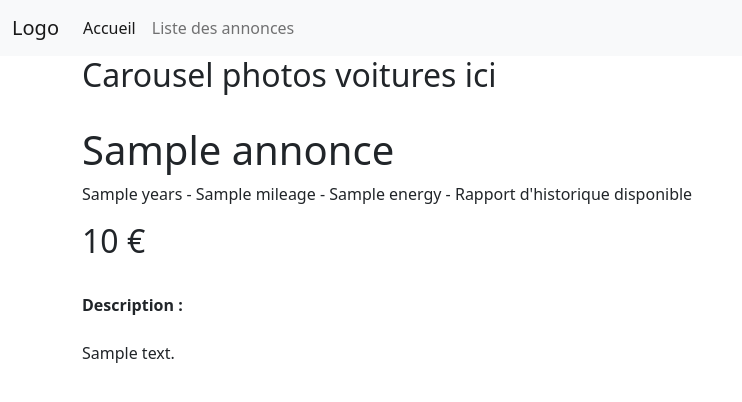
After one commit to Lykoleen/Garage_V_Parrot, a PHP site: template src/Views/annonces/lire.php in a window 1280 px wide. The commit adds this page. Shown: the top 402 px of the page, without its empty margins (0-742 px from the left). Run offline with PHP 8.4, Linux system fonts and the light colour scheme; the template is opened without the code that fills it: most values are stand-ins (such as "Sample title", 1, 10 or a date in 2020); some libraries are stand-ins or nearby versions.

Commit message:
📦 NEW: Ajout de la vue de lecture des annonces

```diff
--- a/src/Controllers/AdminController.php
+++ b/src/Controllers/AdminController.php
@@ -2,7 +2,6 @@
 
 namespace App\Controllers;
 
-use App\Models\AnnoncesModel;
 use App\Models\EmployesModel;
 use App\Core\Form;
 
@@ -13,7 +12,7 @@ class AdminController extends Controller
         // On vérifie si on est admin
         if(in_array('ROLE_EMPLOYE', $_SESSION['user']['roles']) || $this->isAdmin())
         {
-            $this->render('admin/index');
+            $this->render('employes/index');
         }
     }
 
--- /dev/null
+++ b/src/Views/annonces/lire.php
@@ -0,0 +1,21 @@
+<h2>Carousel photos voitures ici</h2>
+<br>
+
+<article>
+    <div class="enteteAnnonce">
+        <h1><?= $annonce['title'] ?></h1>
+        <p>
+        <?= $annonce['years'] ?>
+            - <?= $annonce['mileage'] ?>
+            - <?= $annonce['energy'] ?>
+            - Rapport d'historique disponible
+        </p>
+        <h2><?= $annonce ['price'] ?> €</h2>
+    </div>
+    <br>
+    <div class="descriptionAnnonce">
+        <p><strong>Description :</strong><br><br>
+        <?= nl2br($annonce['description']) ?>
+        </p>
+    </div>
+</article>
--- a/src/Views/admin/index.php
+++ b/src/Views/employes/index.php
@@ -7,6 +7,6 @@
         <li><a href="/admin/accounts">Gérer les comptes employés</a></li>
     <?php endif; ?>
 
-    <li><a href="/admin/annonces">Gérer les annonces</a></li>
-    <li><a href="/admin/avis">Gérer les avis clients</a></li>
+    <li><a href="/employes/annonces">Gérer les annonces</a></li>
+    <li><a href="/employes/avis">Gérer les avis clients</a></li>
 </ul>
```
Also changed, not shown: src/Controllers/AnnoncesController.php (+17 -11 lines), src/Views/annonces/index.php (+24 -10 lines), src/public/upload/3aab9e19f24695cf5bee9b3c8205b73efe017c4f.jpg (added), src/public/upload/3d10f8d6f04d32696ace5a88ad3464c9a617e4f7.jpg (added), src/public/upload/6e5192e5d298ad4702aa5afc1811573c37f68ca6.jpg (added), src/public/upload/a6949b9f5ff3db02b971bc9482250da555fe5d08.jpg (added), src/public/upload/fc0cd5514420e66128b1ebcdca2b81ac3a7c53e4.jpg (added).
